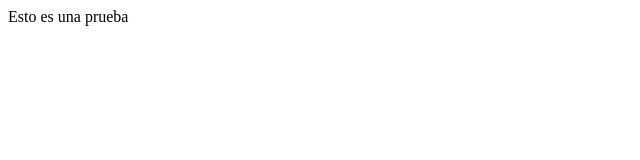
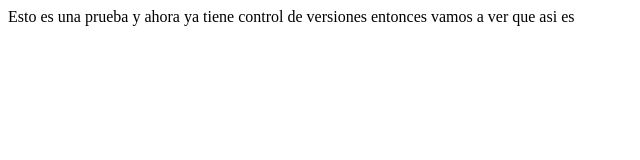
Before and after one commit to pacho686/estudioPlatzi, a plain HTML site: page index.html in a window 1280 px wide. Shown: the whole page, without its empty margins (0-640 px from the left). Drawn offline with Linux system fonts and the light colour scheme.

Commit message:
Agregamos los primeros cambios

```diff
--- a/index.html
+++ b/index.html
@@ -7,6 +7,6 @@
     <title>Esto es una prueba</title>
 </head>
 <body>
-    Esto es una prueba
+    Esto es una prueba y ahora ya tiene control de versiones entonces vamos a ver que asi es
 </body>
 </html>
```
